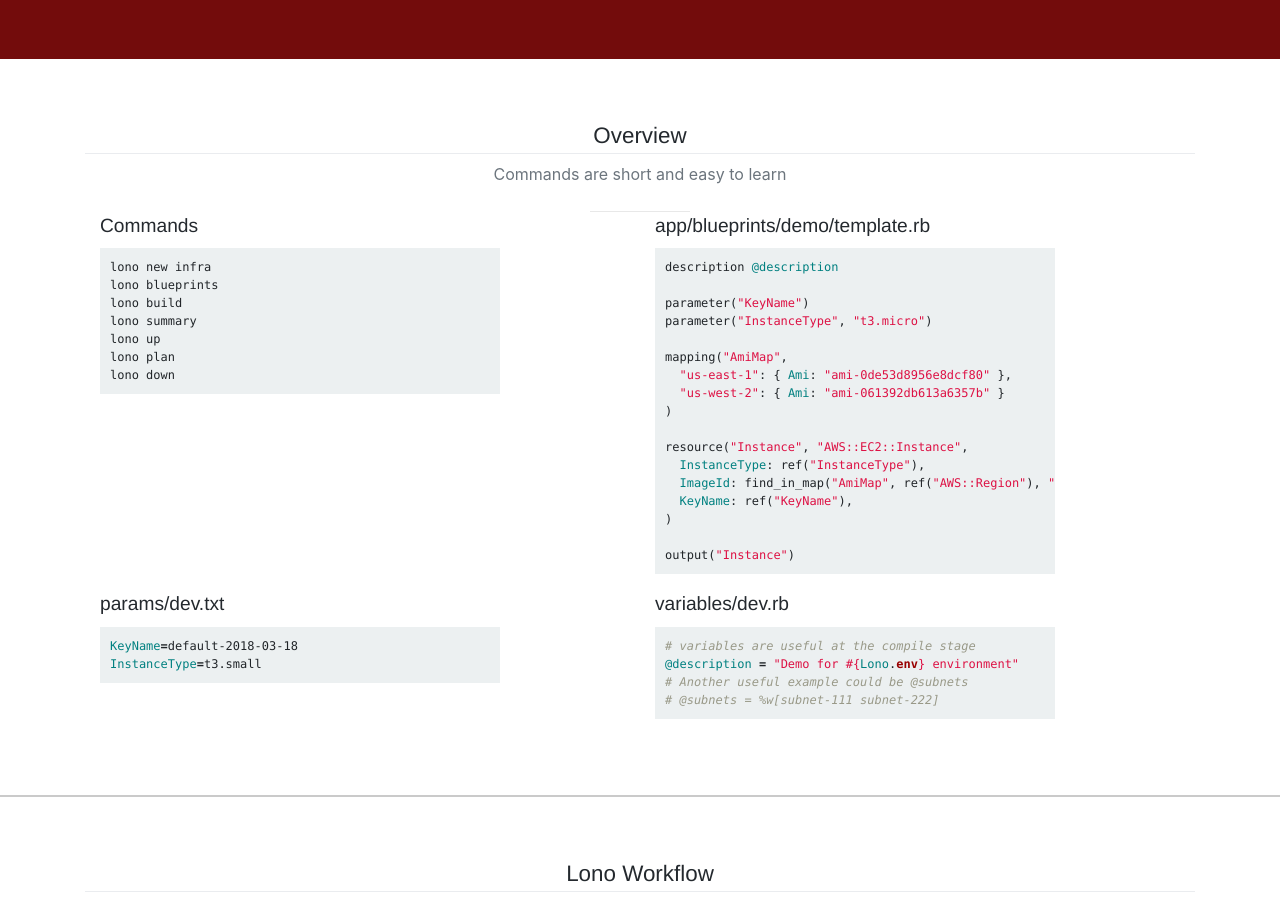
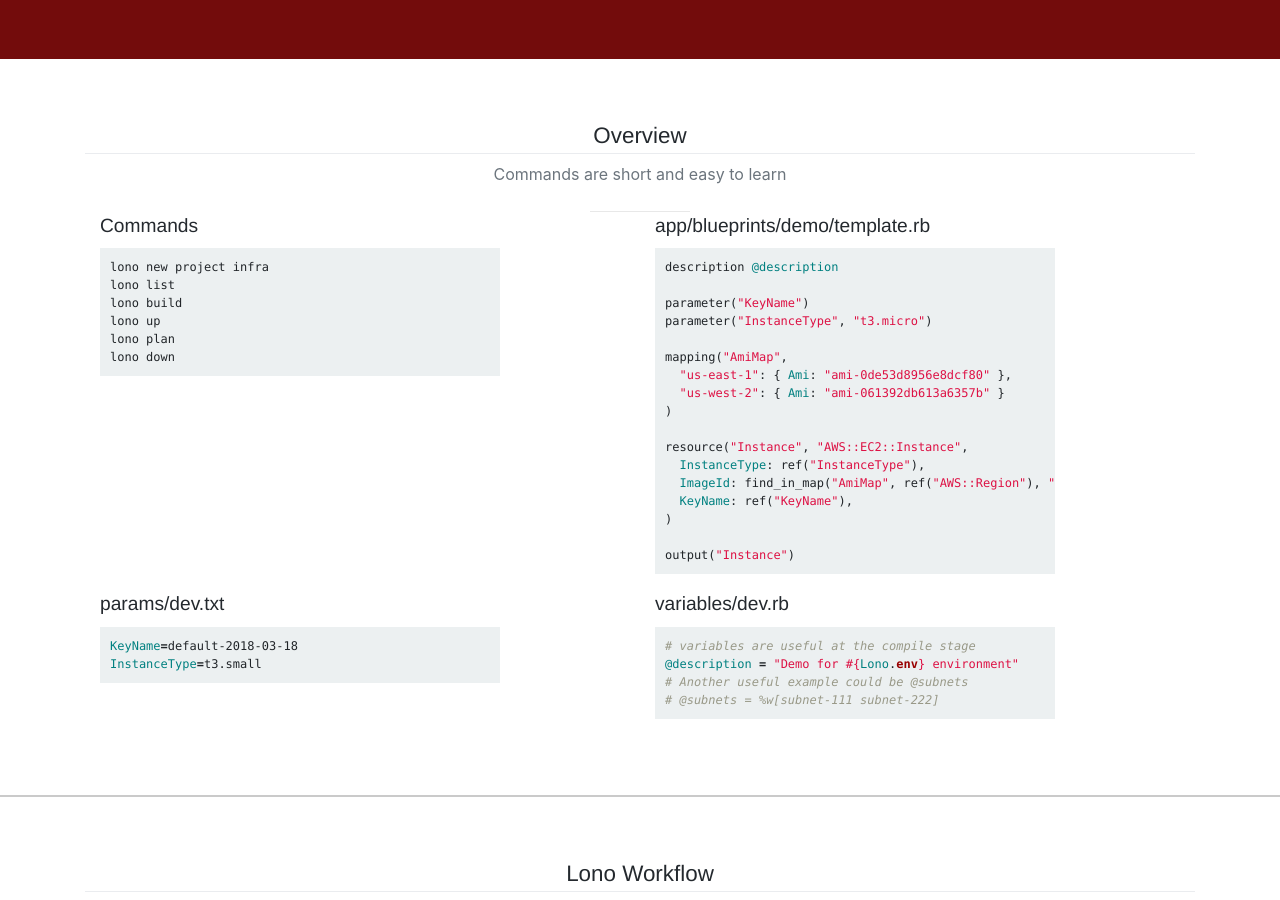
Before and after one commit to boltops-tools/lono-docs, a Jekyll site: the page built from index.html, in a window 1280 px wide and 900 px high, scrolled down 1031 px. Built offline with Jekyll 4.4.1, drawn with Linux system fonts in a browser that asks for light colours; a script that is not in the unit is left out.

Commit message:
Update index.html

```diff
--- a/index.html
+++ b/index.html
@@ -56,10 +56,9 @@
                                 <h3>Commands</h3>
                                 <div class="commands">
 {% highlight sh %}
-lono new infra
-lono blueprints
+lono new project infra
+lono list
 lono build
-lono summary
 lono up
 lono plan
 lono down
```
